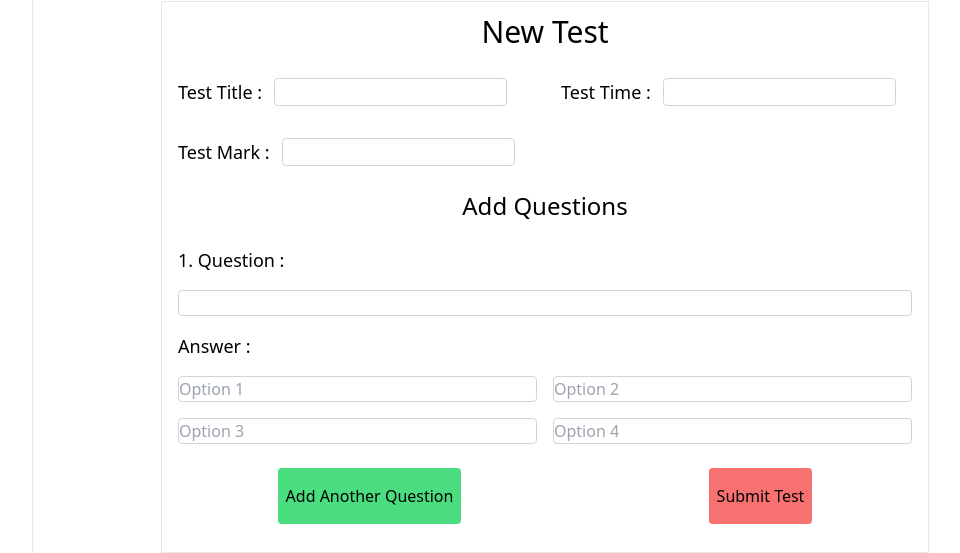
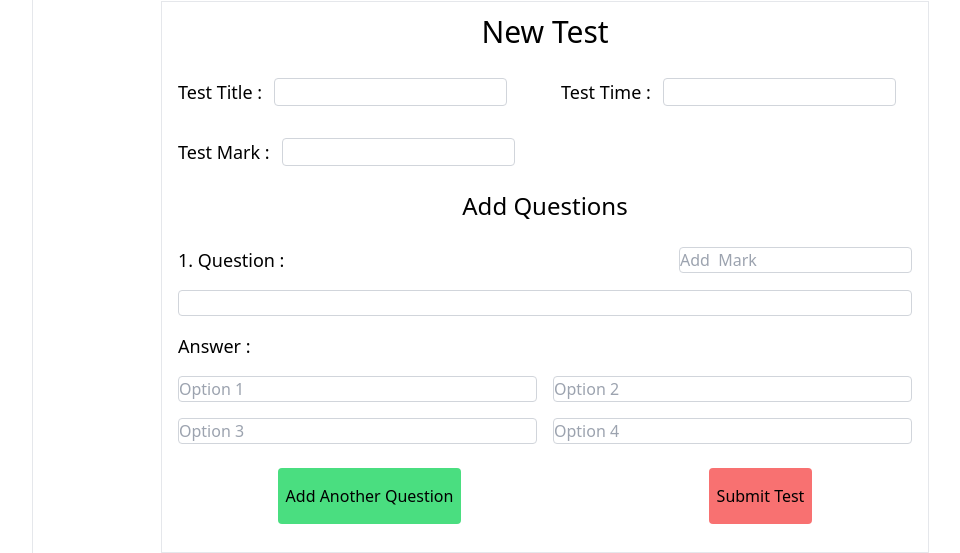
Before and after one commit to yogita-s-24/SSA-web_app, a React (Create React App) app in the folder client/: page /admin/add-test in a window 1280 px wide. Shown: the part 942-1495 px from the top of the page, without its empty margins (223-1183 px from the left). Built offline with nearby package versions, Linux system fonts and the light colour scheme.

Commit message:
log erroe solve

```diff
--- /dev/null
+++ b/client/src/components/pages/admin/components/NewTestForm.jsx
@@ -0,0 +1,108 @@
+import React from "react";
+
+function NewTestForm() {
+  return (
+    <div>
+      <form
+        className="mx-auto flex  w-full flex-col border bg-white px-2  py-3 sm:w-[95%] md:w-[90%] lg:w-[80%]"
+        action=""
+      >
+        <h1 className="mb-5 text-center text-3xl">New Test</h1>
+        <div className="grid grid-cols-1 gap-2 sm:grid-cols-2 sm:gap-3 md:gap-4">
+          <div className="group flex flex-col px-2 py-2 md:flex-row">
+            <label htmlFor="title" className="text-lg">
+              Test Title :
+            </label>
+            <input
+              className="mx-3 mt-2 rounded border border-gray-300 bg-transparent outline-none transition-all duration-100 ease-in focus:bg-white/60  active:bg-slate-50 group-hover:border-gray-500 md:mt-0"
+              type="text"
+              name=""
+              id="title"
+            />
+          </div>
+          <div className="group flex flex-col px-2 py-2 md:flex-row">
+            <label htmlFor="Time" className="text-lg">
+              Test Time :
+            </label>
+            <input
+              className="mx-3 mt-2 rounded border border-gray-300 bg-transparent outline-none transition-all duration-100 ease-in focus:bg-white/60  active:bg-slate-50 group-hover:border-gray-500 md:mt-0"
+              type="text"
+              name=""
+              id="Time"
+            />
+          </div>
+          <div className="group flex flex-col px-2 py-2 md:flex-row">
+            <label htmlFor="mark" className="text-lg">
+              Test Mark :
+            </label>
+            <input
+              className="mx-3 mt-2 rounded border border-gray-300 bg-transparent outline-none transition-all duration-100 ease-in focus:bg-white/60  active:bg-slate-50 group-hover:border-gray-500 md:mt-0"
+              type="text"
+              name=""
+            />
+          </div>
+        </div>
+        <h5 className="my-4 text-center text-2xl">Add Questions </h5>
+        <div className="flex flex-col">
+          <div className="group flex flex-col px-2 py-2 ">
+            <div className="flex items-center justify-between">
+              <label htmlFor="qus" className="mb-4 text-lg">
+                1. Question :
+              </label>
+              <input
+                className=" mb-4 rounded border border-gray-300 bg-transparent outline-none transition-all duration-100 ease-in hover:border-gray-500  focus:bg-white/60 active:bg-slate-50 md:mt-0"
+                type="text"
+                name=""
+                id="qus"
+                placeholder="Add  Mark"
+              />
+            </div>
+            <input
+              className="  rounded border border-gray-300 bg-transparent outline-none transition-all duration-100 ease-in focus:bg-white/60  active:bg-slate-50 group-hover:border-gray-500 md:mt-0"
+              type="text"
+              name=""
+              id="mark"
+            />
+          </div>
+          <div className=" grid grid-cols-1 gap-4 p-2 sm:grid-cols-2">
+            <label className="text-lg sm:col-span-2 ">Answer :</label>
+            <input
+              className="  rounded border border-gray-300 bg-transparent outline-none transition-all duration-100 ease-in hover:border-gray-500  focus:bg-white/60 active:bg-slate-50 md:mt-0"
+              type="text"
+              name=""
+              placeholder="Option 1"
+            />
+            <input
+              className="  rounded border border-gray-300 bg-transparent outline-none transition-all duration-100 ease-in hover:border-gray-500  focus:bg-white/60 active:bg-slate-50 md:mt-0"
+              type="text"
+              name=""
+              placeholder="Option 2"
+            />
+            <input
+              className="  rounded border border-gray-300 bg-transparent outline-none transition-all duration-100 ease-in hover:border-gray-500  focus:bg-white/60 active:bg-slate-50 md:mt-0"
+              type="text"
+              name=""
+              placeholder="Option 3"
+            />
+            <input
+              className="  rounded border border-gray-300 bg-transparent outline-none transition-all duration-100 ease-in hover:border-gray-500  focus:bg-white/60 active:bg-slate-50 md:mt-0"
+              type="text"
+              name=""
+              placeholder="Option 4"
+            />
+          </div>
+        </div>
+        <div className="my-4 flex w-full justify-center gap-8">
+          <button className="mx-auto block  rounded bg-green-400 px-2 py-4">
+            Add Another Question
+          </button>
+          <button className="mx-auto block  rounded bg-red-400 px-2 py-4">
+            Submit Test
+          </button>
+        </div>
+      </form>
+    </div>
+  );
+}
+
+export default NewTestForm;
--- a/client/src/components/pages/admin/components/TestAdd.jsx
+++ b/client/src/components/pages/admin/components/TestAdd.jsx
@@ -1,6 +1,7 @@
 import React from "react";
 import { FcPlus, FcEditImage } from "react-icons/fc";
 import { AiTwotoneDelete } from "react-icons/ai";
+import NewTestForm from "./NewTestForm";
 
 function TestAdd() {
   let testDataPre = [
@@ -62,7 +63,7 @@ function TestAdd() {
   ];
   return (
     <section className="flex flex-col px-4 sm:px-3 md:px-8 ">
-        <h2 className="text-center text-3xl">Old Tests</h2>
+      <h2 className="text-center text-3xl">Old Tests</h2>
       <div className="my-[5vh] flex flex-col gap-4 ">
         {testDataPre.map((test, i) => {
           return (
@@ -98,102 +99,7 @@ function TestAdd() {
           </button>
         </div>
       </div>
-      <form
-        className="mx-auto flex  w-full flex-col bg-white px-2 py-3  sm:w-[95%] md:w-[90%] lg:w-[80%] border"
-        action=""
-      >
-        <h1 className="text-center text-3xl mb-5">New Test</h1>
-        <div className="grid grid-cols-1 gap-2 sm:grid-cols-2 sm:gap-3 md:gap-4">
-          <div className="group flex flex-col px-2 py-2 md:flex-row">
-            <label htmlFor="title" className="text-lg">
-              Test Title :
-            </label>
-            <input
-              className="mx-3 mt-2 rounded border border-gray-300 bg-transparent outline-none transition-all duration-100 ease-in focus:bg-white/60  active:bg-slate-50 group-hover:border-gray-500 md:mt-0"
-              type="text"
-              name=""
-              id="title"
-            />
-          </div>
-          <div className="group flex flex-col px-2 py-2 md:flex-row">
-            <label htmlFor="title" className="text-lg">
-              Test Time :
-            </label>
-            <input
-              className="mx-3 mt-2 rounded border border-gray-300 bg-transparent outline-none transition-all duration-100 ease-in focus:bg-white/60  active:bg-slate-50 group-hover:border-gray-500 md:mt-0"
-              type="text"
-              name=""
-              id="title"
-            />
-          </div>
-          <div className="group flex flex-col px-2 py-2 md:flex-row">
-            <label htmlFor="title" className="text-lg">
-              Test Mark :
-            </label>
-            <input
-              className="mx-3 mt-2 rounded border border-gray-300 bg-transparent outline-none transition-all duration-100 ease-in focus:bg-white/60  active:bg-slate-50 group-hover:border-gray-500 md:mt-0"
-              type="text"
-              name=""
-              id="title"
-            />
-          </div>
-        </div>
-        <h5 className="my-4 text-center text-2xl">Add Questions </h5>
-        <div className="flex flex-col">
-          <div className="group col-span-4 flex flex-col px-2 py-2 ">
-            <label htmlFor="title" className="mb-4 text-lg">
-              1. Question :
-            </label>
-            <input
-              className="  rounded border border-gray-300 bg-transparent outline-none transition-all duration-100 ease-in focus:bg-white/60  active:bg-slate-50 group-hover:border-gray-500 md:mt-0"
-              type="text"
-              name=""
-              id="title"
-            />
-          </div>
-          <div className=" grid grid-cols-1 gap-4 p-2 sm:grid-cols-2">
-            <label htmlFor="title" className="text-lg sm:col-span-2 ">
-              Answer :
-            </label>
-            <input
-              className="  rounded border border-gray-300 bg-transparent outline-none transition-all duration-100 ease-in hover:border-gray-500  focus:bg-white/60 active:bg-slate-50 md:mt-0"
-              type="text"
-              name=""
-              id="title"
-              placeholder="Option 1"
-            />
-            <input
-              className="  rounded border border-gray-300 bg-transparent outline-none transition-all duration-100 ease-in hover:border-gray-500  focus:bg-white/60 active:bg-slate-50 md:mt-0"
-              type="text"
-              name=""
-              id="title"
-              placeholder="Option 2"
-            />
-            <input
-              className="  rounded border border-gray-300 bg-transparent outline-none transition-all duration-100 ease-in hover:border-gray-500  focus:bg-white/60 active:bg-slate-50 md:mt-0"
-              type="text"
-              name=""
-              id="title"
-              placeholder="Option 3"
-            />
-            <input
-              className="  rounded border border-gray-300 bg-transparent outline-none transition-all duration-100 ease-in hover:border-gray-500  focus:bg-white/60 active:bg-slate-50 md:mt-0"
-              type="text"
-              name=""
-              id="title"
-              placeholder="Option 4"
-            />
-          </div>
-        </div>
-        <div className="my-4 w-full flex justify-center gap-8">
-          <button className="mx-auto block  rounded bg-green-400 px-2 py-4">
-            Add Another Question
-          </button>
-          <button className="mx-auto block  rounded bg-red-400 px-2 py-4">
-            Submit Test
-          </button>
-        </div>
-      </form>
+    <NewTestForm/>
     </section>
   );
 }
```
